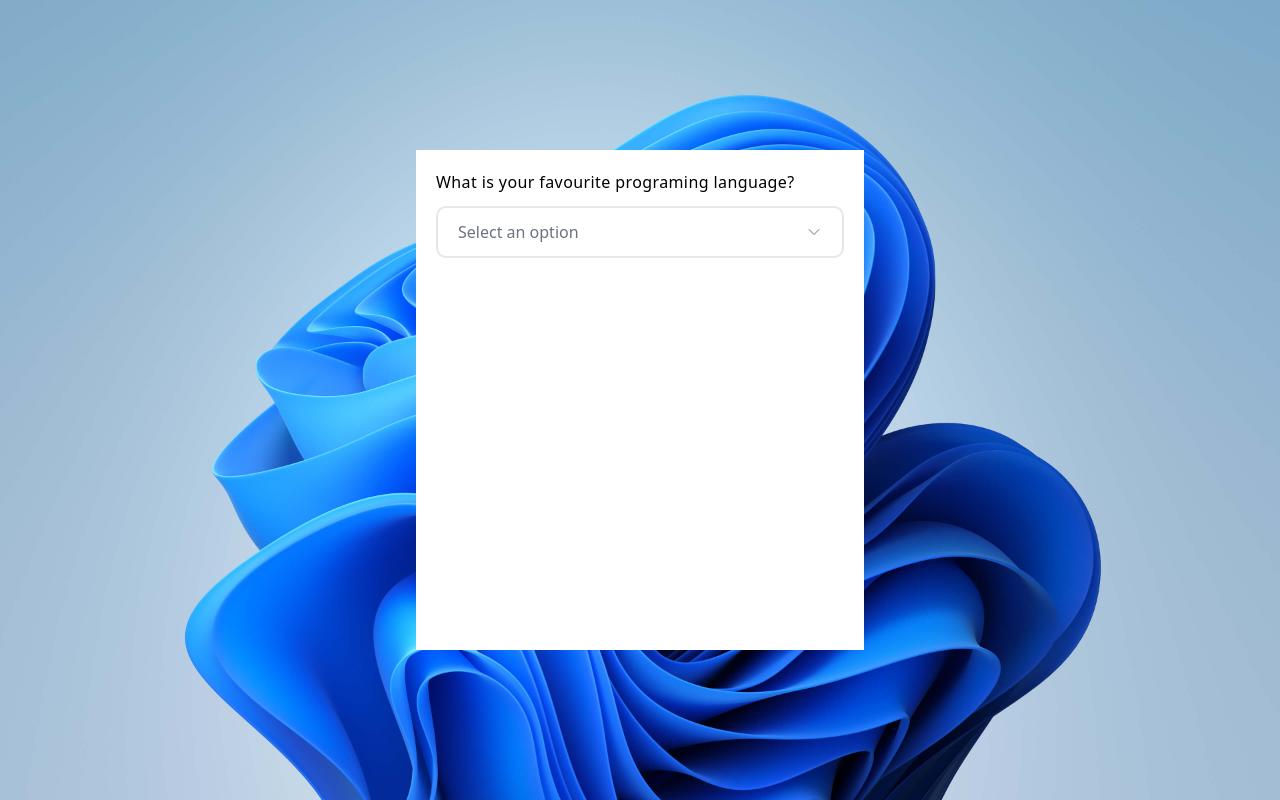
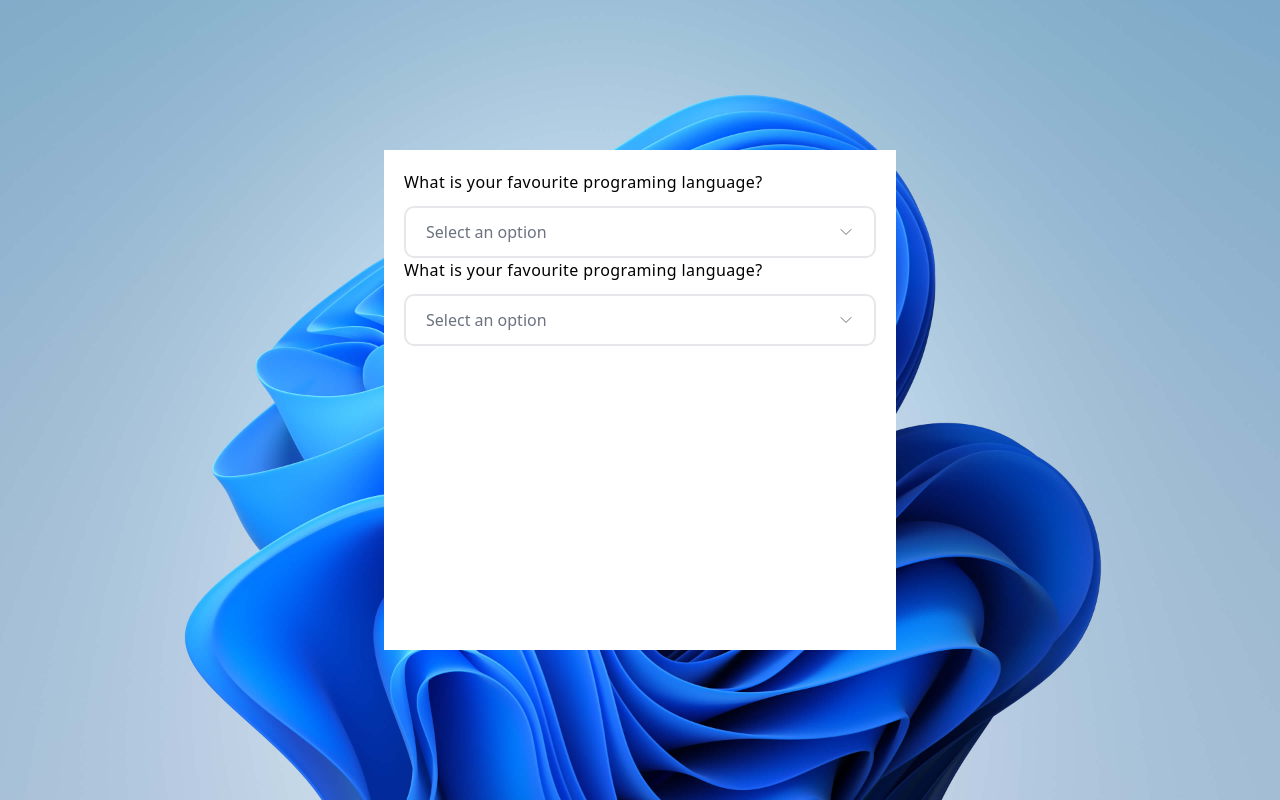
Before and after one commit to dev-arise-source/custom-select-box, a React (Vite) app: page / in a window 1280 px wide. Built offline with nearby package versions, Linux system fonts and the light colour scheme.

Commit message:
added pop up alternatives

```diff
--- a/src/App.tsx
+++ b/src/App.tsx
@@ -40,8 +40,14 @@ function App() {
       </div>
 
       {/* main Ui */}
-      <div className="w-full max-w-sm md:max-w-md mx-auto min-h-[500px] bg-white p-5">
+      <div className="w-full max-w-sm md:max-w-lg mx-auto min-h-[500px] bg-white p-5">
         <SelectBox
+          popUp
+          label="What is your favourite programing language?"
+          options={options}
+        />
+        <SelectBox
+          popUp
           label="What is your favourite programing language?"
           options={options}
         />
--- a/src/selectBox.tsx
+++ b/src/selectBox.tsx
@@ -10,6 +10,7 @@ type SelectOption = {
 type Props = {
   options: SelectOption[];
   label?: string;
+  placeholder?: string;
   searchBox?: boolean;
   popUp?: boolean;
   defaultOption?: SelectOption;
@@ -28,6 +29,7 @@ function SelectBox(props: Props) {
     popUp = false,
     onChange,
     valid = true,
+    placeholder = "Search here",
   } = props;
 
   const Overlay = useRef<null | HTMLDivElement>(null);
@@ -103,7 +105,7 @@ function SelectBox(props: Props) {
         {/* select box */}
         <div
           onClick={showSelectModal}
-          className={`z-[99999] relative flex items-center px-3 sm:px-5 rounded-[10px] border-2 cursor-pointer ${
+          className={`bg-white flex items-center px-3 sm:px-5 rounded-[10px] border-2 cursor-pointer ${
             label && "mt-3"
           } ${!valid && "border-red-600"}`}
         >
@@ -130,8 +132,10 @@ function SelectBox(props: Props) {
 
         {/* select options wrapper */}
         <ul
-          className={`absolute top-[100%] z-[99999] drop-shadow-xl max-h-[90vh] w-[inherit] min-w-[280px] overflow-y-auto hide_scroll_bar bg-white ${
-            popUp ? "" : ""
+          className={`border z-[99999] drop-shadow-x max-h-[90vh] w-[inherit] min-w-[280px] overflow-y-auto hide_scroll_bar bg-white ${
+            popUp
+              ? "fixed max-w-sm left-[50%] top-[50%] translate-x-[-50%] translate-y-[-50%] rounded"
+              : "absolute top-[100%]"
           } ${show ? "" : "hidden"}`}
         >
           {/* default option */}
@@ -147,13 +151,13 @@ function SelectBox(props: Props) {
 
           {/* search box */}
           {searchBox && options.length > 5 && (
-            <div className="flex items-center border border-blue-100 mx-auto w-[80%] my-3 px-2">
+            <div className="flex items-center border border-blue-100 mx-auto w-[80%] my-4 px-2">
               <input
                 className="w-full py-2 outline-none"
                 onChange={(e) => setSearch(e.currentTarget.value)}
                 value={search}
                 type="text"
-                placeholder="search here"
+                placeholder={placeholder}
               />
 
               <SearchIcon className="h-4 w-4 text-gray-300" />
@@ -180,7 +184,9 @@ function SelectBox(props: Props) {
         <div
           onClick={() => setShow(false)}
           ref={Overlay}
-          className="fixed left-0 right-0 bottom-0 top-0  bg-transparent z-[9999]"
+          className={`${
+            popUp ? "bg-neutral-900/10" : "bg-transparent"
+          } fixed left-0 right-0 bottom-0 top-0 z-[9999]`}
         />
       )}
     </>
```
